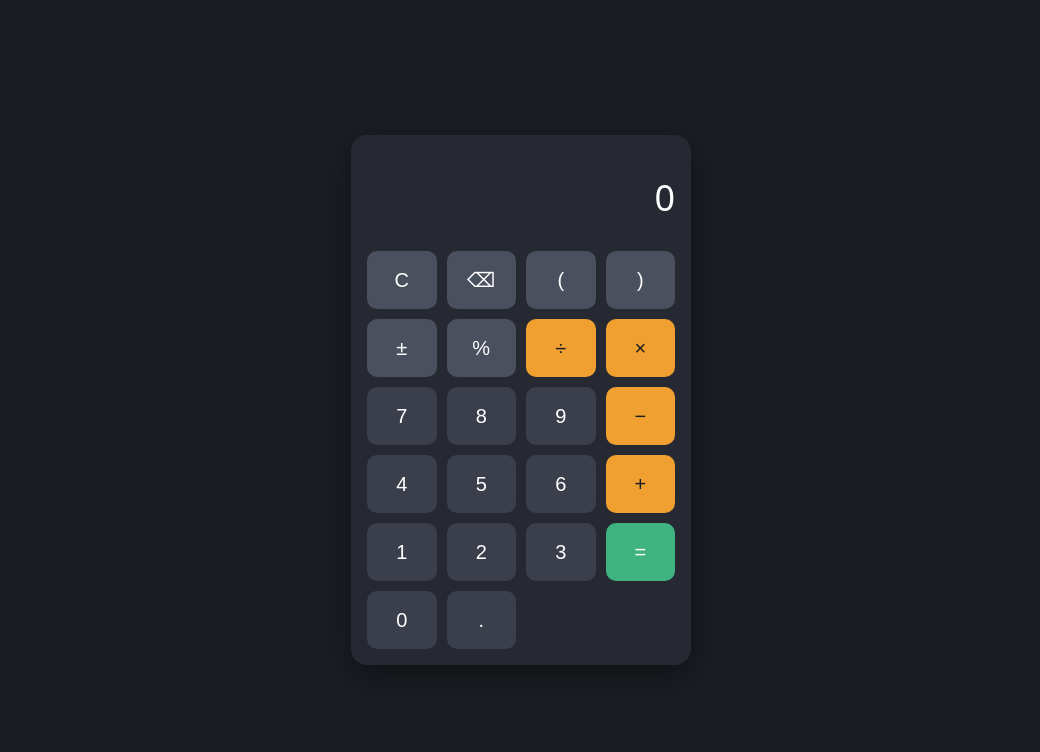
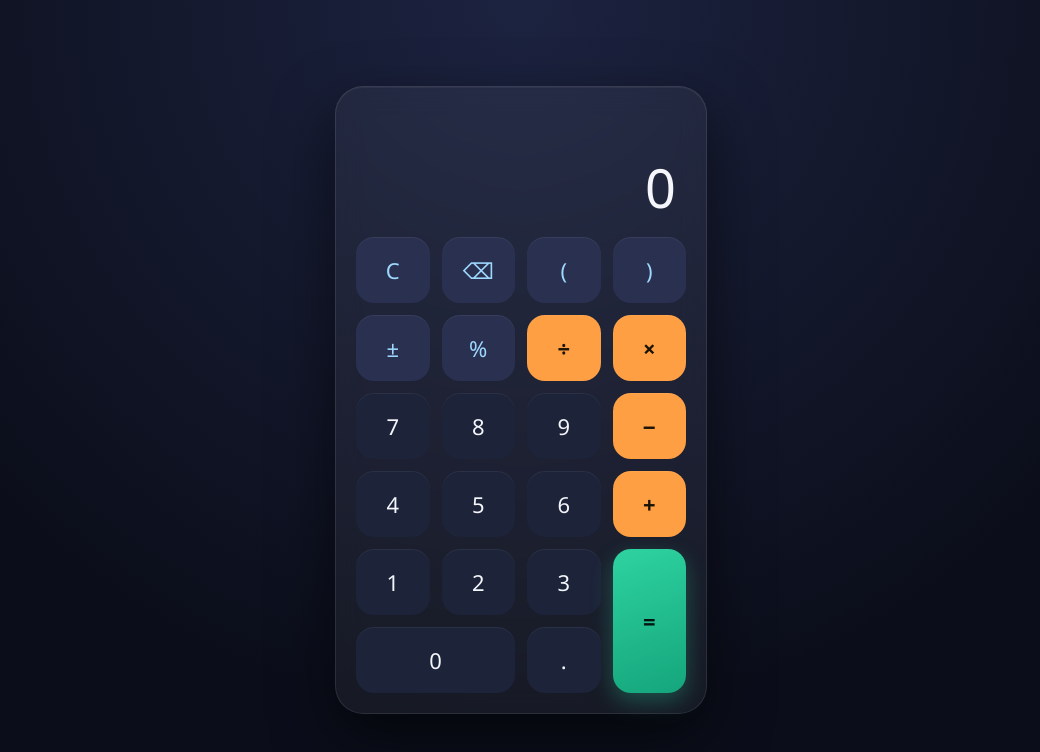
Before and after one commit to amirsohail100/Calculator-Suite, a plain HTML site: page index.html in a window 1280 px wide. Shown: the whole page, without its empty margins (119-1159 px from the left). Drawn offline with Linux system fonts and the light colour scheme.

Commit message:
style(calc-ui): redesign dark card theme with focus states
Dark gradient card with a glass border, larger display, accent operator keys, a green equals key, a focus-visible outline for keyboard users, and a shrink rule for long results. Uses no external fonts, so it works offline in WebView2.

```diff
--- a/style.css
+++ b/style.css
@@ -1,62 +1,116 @@
+:root {
+  --bg-top: #1c2340;
+  --bg-bottom: #0b0e1a;
+  --card: rgba(255, 255, 255, 0.05);
+  --border: rgba(255, 255, 255, 0.09);
+  --text: #f4f6fb;
+  --muted: #8b93b0;
+  --key: #1d2339;
+  --key-hover: #262e4a;
+  --fn: #2a3150;
+  --fn-text: #9fd8ff;
+  --accent: #ff9f43;
+  --accent-hover: #ffb873;
+  --green: #2ed3a0;
+  --green-deep: #15a57c;
+  --danger: #ff7b7b;
+  --focus: #7aa8ff;
+}
+
 * { box-sizing: border-box; }
+
+html, body { height: 100%; }
 
 body {
   margin: 0;
-  min-height: 100vh;
   display: grid;
   place-items: center;
-  background: #1b1d23;
-  font-family: system-ui, "Segoe UI", sans-serif;
+  padding: 16px;
+  background: radial-gradient(circle at 50% 0%, var(--bg-top), var(--bg-bottom) 70%);
+  color: var(--text);
+  font-family: "Segoe UI Variable", "Segoe UI", system-ui, sans-serif;
+  -webkit-font-smoothing: antialiased;
+  user-select: none;
 }
 
 .calc {
-  width: 340px;
-  background: #262932;
-  border-radius: 16px;
-  padding: 16px;
-  box-shadow: 0 10px 30px rgba(0, 0, 0, 0.4);
+  width: min(372px, 100%);
+  padding: 20px;
+  border-radius: 28px;
+  background: var(--card);
+  border: 1px solid var(--border);
+  box-shadow: 0 24px 60px rgba(0, 0, 0, 0.55), inset 0 1px 0 rgba(255, 255, 255, 0.05);
+  backdrop-filter: blur(14px);
+}
+
+.display {
+  display: flex;
+  flex-direction: column;
+  justify-content: flex-end;
+  min-height: 130px;
+  padding: 8px 10px 20px;
+  text-align: right;
 }
 
 .expr {
   min-height: 22px;
-  color: #8a90a0;
-  text-align: right;
+  color: var(--muted);
   font-size: 16px;
+  font-variant-numeric: tabular-nums;
+  white-space: nowrap;
   overflow: hidden;
-  white-space: nowrap;
+  text-overflow: ellipsis;
 }
 
 .result {
-  min-height: 64px;
-  color: #fff;
-  text-align: right;
-  font-size: 36px;
-  margin-bottom: 14px;
-  overflow: hidden;
+  font-size: 54px;
+  font-weight: 300;
+  line-height: 1.1;
+  font-variant-numeric: tabular-nums;
   word-break: break-all;
+  overflow-wrap: anywhere;
 }
 
-.result.error { color: #ff6b6b; font-size: 18px; }
+.result.long { font-size: 34px; }
+.result.error { font-size: 17px; font-weight: 500; color: var(--danger); }
 
 .keys {
   display: grid;
   grid-template-columns: repeat(4, 1fr);
-  gap: 10px;
+  gap: 12px;
 }
 
 button {
-  height: 58px;
+  height: 66px;
   border: 0;
-  border-radius: 10px;
-  font-size: 20px;
-  background: #3a3f4b;
-  color: #fff;
+  border-radius: 18px;
+  background: var(--key);
+  color: var(--text);
+  font: inherit;
+  font-size: 22px;
+  font-weight: 500;
   cursor: pointer;
+  box-shadow: inset 0 1px 0 rgba(255, 255, 255, 0.06);
+  transition: background 0.15s ease, transform 0.08s ease, box-shadow 0.15s ease;
 }
 
-button:hover { filter: brightness(1.15); }
-button:active { transform: scale(0.97); }
+button:hover { background: var(--key-hover); }
+button:active { transform: scale(0.95); }
+button:focus-visible { outline: 2px solid var(--focus); outline-offset: 2px; }
 
-button.fn { background: #4a505e; }
-button.op { background: #f0a030; color: #1b1d23; }
-button.eq { background: #3fb37f; }
+button.fn { background: var(--fn); color: var(--fn-text); }
+
+button.op { background: var(--accent); color: #1a1205; font-weight: 600; }
+button.op:hover { background: var(--accent-hover); }
+
+button.eq {
+  grid-row: span 2;
+  height: auto;
+  background: linear-gradient(160deg, var(--green), var(--green-deep));
+  color: #03150f;
+  font-weight: 600;
+  box-shadow: 0 8px 22px rgba(46, 211, 160, 0.3);
+}
+button.eq:hover { background: linear-gradient(160deg, #4fe0b4, #1cb98a); }
+
+button.zero { grid-column: span 2; }
```
